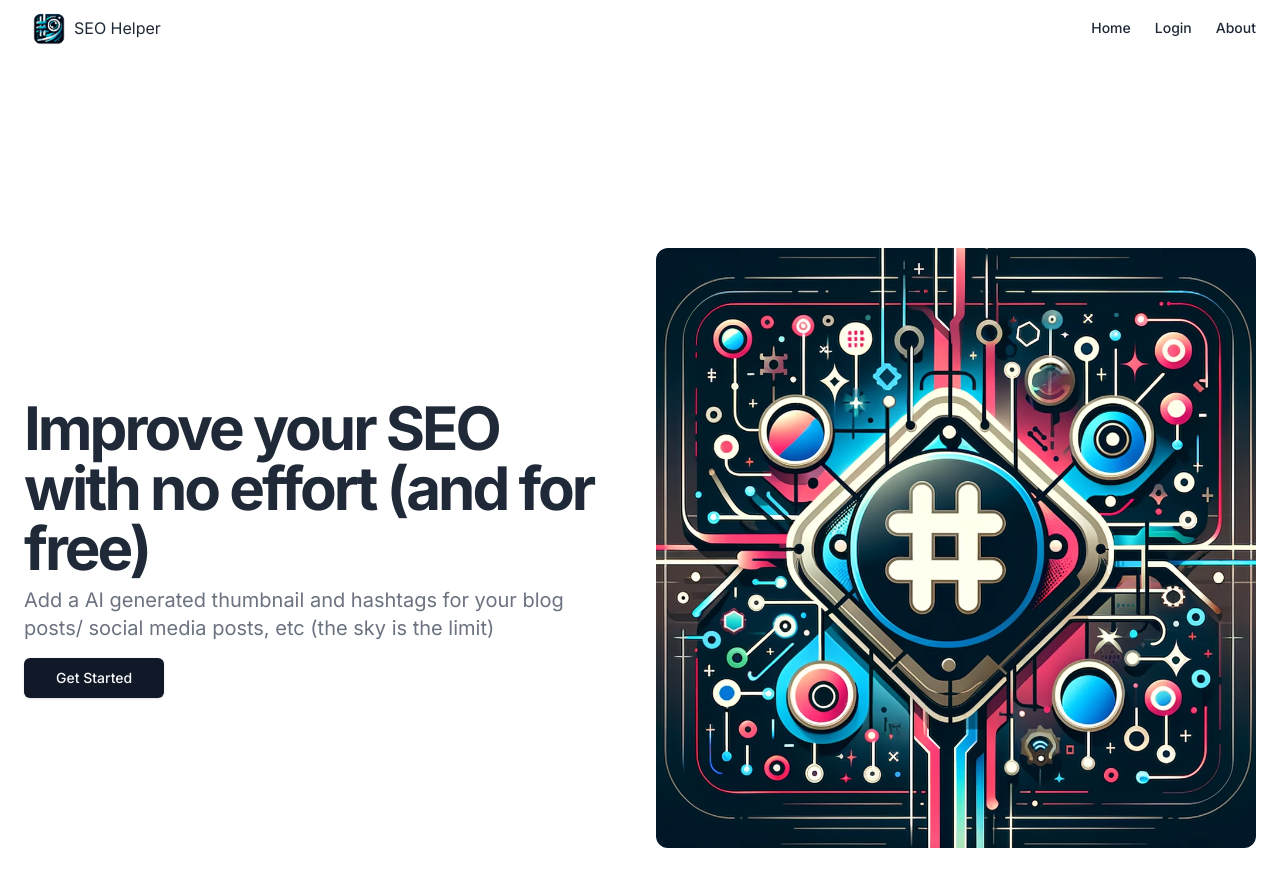
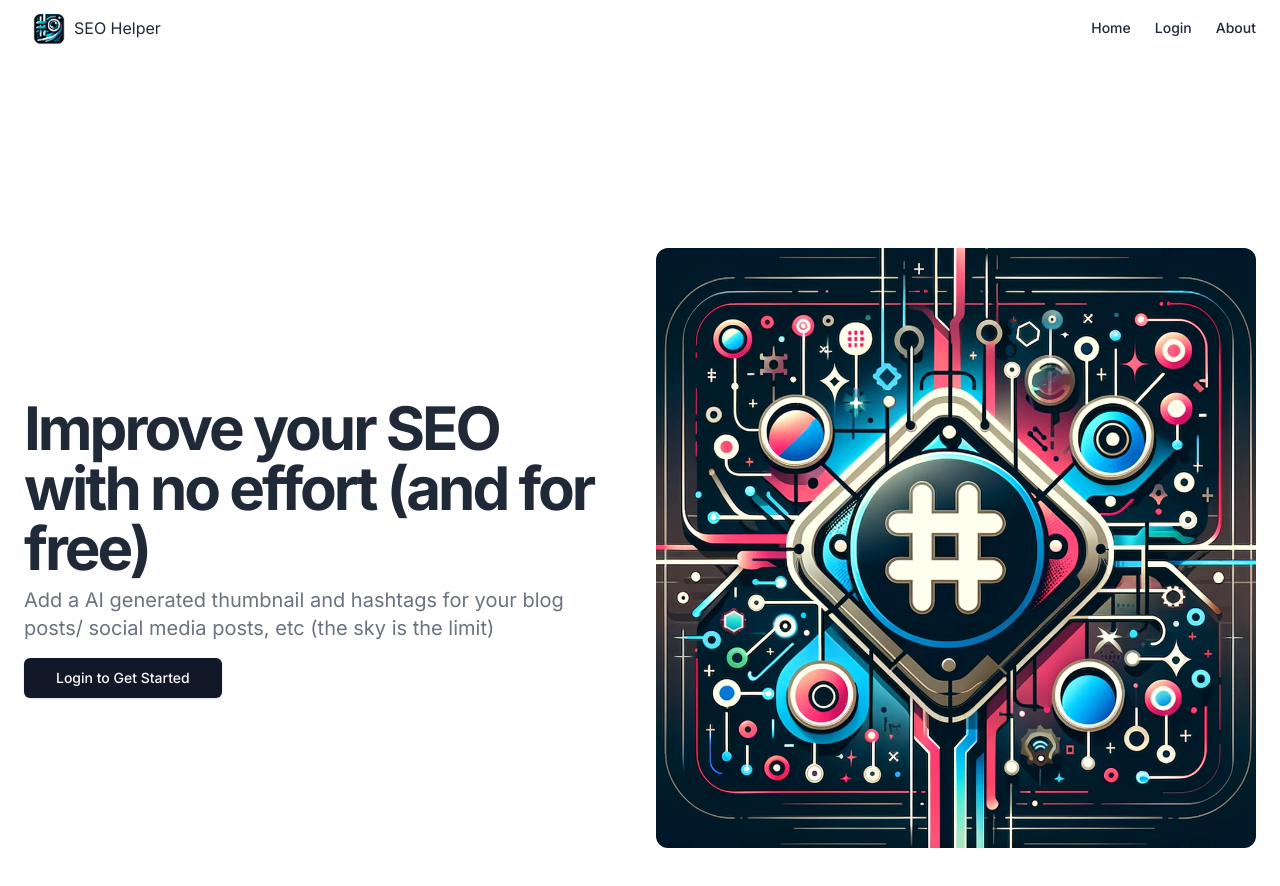
Before and after one commit to PedroMarianoAlmeida/hashtag-thumbnail-generator, a Next.js app: page / in a window 1280 px wide. Shown: the top 886 px of the page. Built offline with nearby package versions, Linux system fonts and the light colour scheme; no server answers.

Commit message:
feat: add conditional CTA

```diff
--- a/src/app/page.tsx
+++ b/src/app/page.tsx
@@ -1,5 +1,6 @@
 import Image from "next/image";
 import { getServerSession } from "next-auth";
+import CTA from "@/components/CTA";
 
 export default async function Home() {
   const session = await getServerSession();
@@ -21,11 +22,7 @@ export default async function Home() {
                   social media posts, etc (the sky is the limit)
                 </p>
               </div>
-              <div className="flex flex-col gap-2 min-[400px]:flex-row">
-                <div className="inline-flex h-10 items-center justify-center rounded-md bg-gray-900 px-8 text-sm font-medium text-gray-50 shadow transition-colors hover:bg-gray-900/90 focus-visible:outline-none focus-visible:ring-1 focus-visible:ring-gray-950 disabled:pointer-events-none disabled:opacity-50 dark:bg-gray-50 dark:text-gray-900 dark:hover:bg-gray-50/90 dark:focus-visible:ring-gray-300">
-                  Get Started
-                </div>
-              </div>
+              <CTA isLogged={isLogged} />
             </div>
             <div>
               <Image
--- /dev/null
+++ b/src/components/CTA.tsx
@@ -0,0 +1,31 @@
+"use client";
+import { signIn } from "next-auth/react";
+import Link from "next/link";
+
+interface CTAProps {
+  isLogged: boolean;
+}
+
+const CTA = ({ isLogged }: CTAProps) => {
+  return (
+    <div className="flex flex-col gap-2 min-[400px]:flex-row">
+      {isLogged ? (
+        <Link
+          className="inline-flex h-10 items-center justify-center rounded-md bg-gray-900 px-8 text-sm font-medium text-gray-50 shadow transition-colors hover:bg-gray-900/90 focus-visible:outline-none focus-visible:ring-1 focus-visible:ring-gray-950 disabled:pointer-events-none disabled:opacity-50 dark:bg-gray-50 dark:text-gray-900 dark:hover:bg-gray-50/90 dark:focus-visible:ring-gray-300"
+          href="/dashboard"
+        >
+          Get Started
+        </Link>
+      ) : (
+        <button
+          className="inline-flex h-10 items-center justify-center rounded-md bg-gray-900 px-8 text-sm font-medium text-gray-50 shadow transition-colors hover:bg-gray-900/90 focus-visible:outline-none focus-visible:ring-1 focus-visible:ring-gray-950 disabled:pointer-events-none disabled:opacity-50 dark:bg-gray-50 dark:text-gray-900 dark:hover:bg-gray-50/90 dark:focus-visible:ring-gray-300"
+          onClick={() => signIn()}
+        >
+          Login to Get Started
+        </button>
+      )}
+    </div>
+  );
+};
+
+export default CTA;
```
